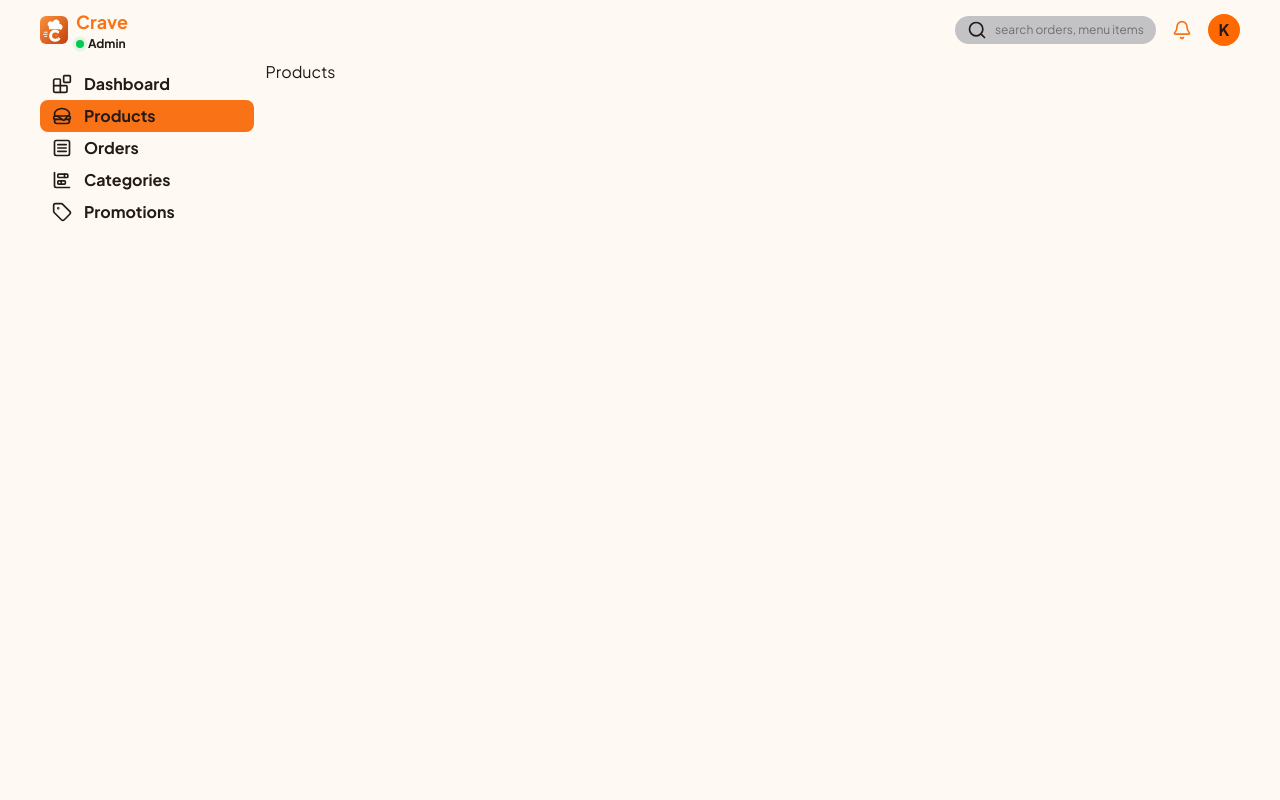
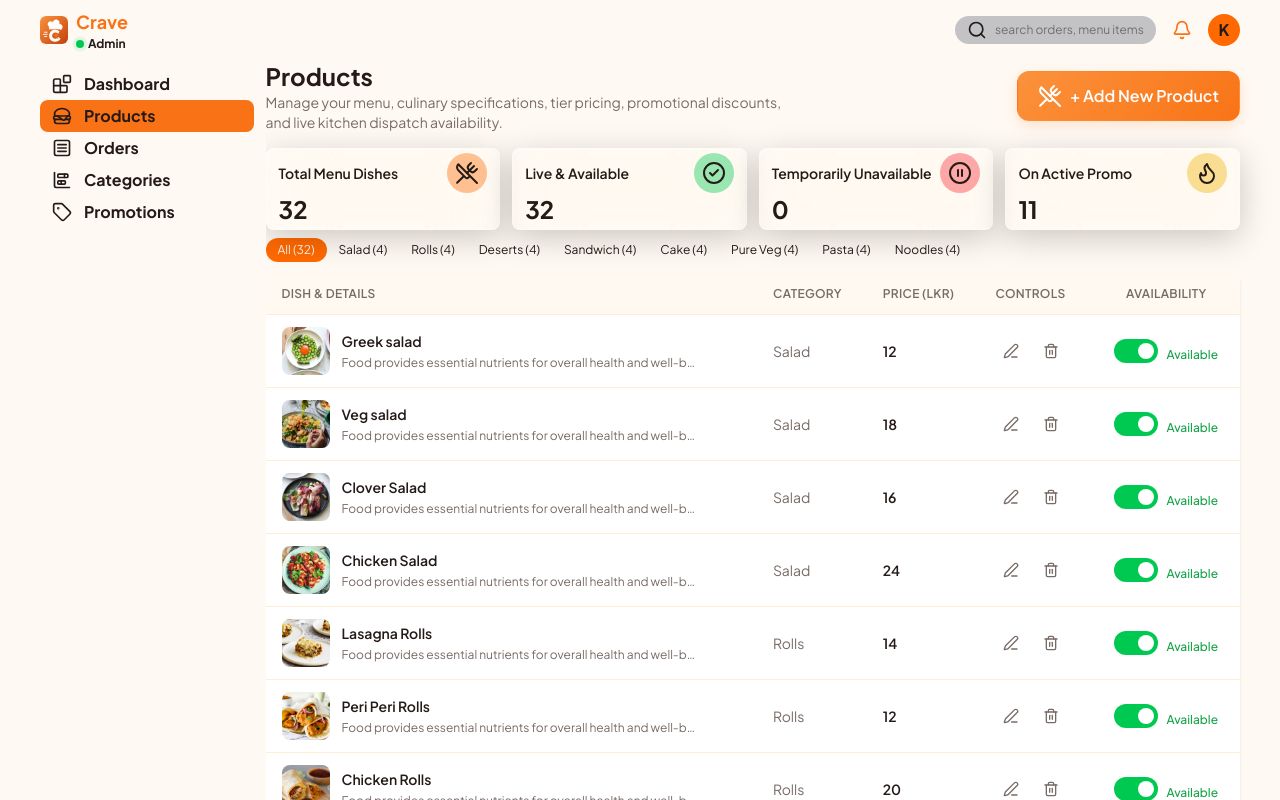
Before and after one commit to LakshanJayalath171/Crave--Food-delivery-app-front-end-, a React (Vite) app: page /admin/dashboard in a window 1280 px wide. Both pictures are taken after a click on the element "Products". Built offline with nearby package versions, Linux system fonts and the light colour scheme.

Commit message:
Created all UI in the product table and category filters

```diff
--- a/src/components/Products.tsx
+++ b/src/components/Products.tsx
@@ -1,8 +1,189 @@
-import React from 'react'
+import { useState } from "react"
+import { CircleCheck, CirclePause, Edit3, Flame, Trash2, UtensilsCrossed } from "lucide-react"
+import { food_list } from "../assets/frontend_assets/assets"
 
 const Products = () => {
+  const [dishes, setDishes] = useState(food_list)
+  const [availableDishIds, setAvailableDishIds] = useState(() => new Set(food_list.map((dish) => dish._id)))
+  const [selectedCategory, setSelectedCategory] = useState("All")
+
+  const categories = ["All", ...new Set(food_list.map((dish) => dish.category))]
+  const filteredDishes = selectedCategory === "All"
+    ? dishes
+    : dishes.filter((dish) => dish.category === selectedCategory)
+
+  const toggleAvailability = (dishId: string) => {
+    setAvailableDishIds((currentIds) => {
+      const nextIds = new Set(currentIds)
+      if (nextIds.has(dishId)) {
+        nextIds.delete(dishId)
+      } else {
+        nextIds.add(dishId)
+      }
+      return nextIds
+    })
+  }
+
+  const deleteDish = (dishId: string) => {
+    setDishes((currentDishes) => currentDishes.filter((dish) => dish._id !== dishId))
+    setAvailableDishIds((currentIds) => {
+      const nextIds = new Set(currentIds)
+      nextIds.delete(dishId)
+      return nextIds
+    })
+  }
+
   return (
-    <div>Products</div>
+    <div>
+      {/* heading */}
+      <div className="flex items-center justify-between">
+        <div>
+          <h1 className="text-2xl font-bold text-main">Products</h1>
+          <p className="text-sm text-secondary font-light">Manage your menu, culinary specifications, tier pricing, promotional discounts,<br/> and live kitchen dispatch availability.</p>
+        </div>
+
+        <div>
+          <button className="flex items-center justify-start btn-primary gap-2"><UtensilsCrossed/>+ Add New Product</button>
+        </div>
+      </div>
+
+      {/* cards */}
+
+      <div className="grid grid-cols-4 gap-3 mt-4">
+        {/* reusable card */}
+        <div className="apple rounded-lg px-3 py-1">
+          <div className="flex items-center justify-between">
+            <p className="text-sm text-main font-semibold">Total Menu Dishes</p>
+            <div className="bg-orange-500/40 rounded-full p-2">
+              <UtensilsCrossed className="text-main"/>
+            </div>
+          </div>
+          <div>
+            <h1 className="text-2xl font-bold">{dishes.length}</h1>
+          </div>
+        </div>
+
+        <div className="apple rounded-lg px-3 py-1">
+          <div className="flex items-center justify-between">
+            <p className="text-sm text-main font-semibold">Live & Available</p>
+            <div className="bg-green-500/40 rounded-full p-2">
+              <CircleCheck className="text-main"/>
+            </div>
+          </div>
+          <div>
+            <h1 className="text-2xl font-bold">{availableDishIds.size}</h1>
+          </div>
+        </div>
+
+        <div className="apple rounded-lg px-3 py-1">
+          <div className="flex items-center justify-between">
+            <p className="text-sm text-main font-semibold">Temporarily Unavailable</p>
+            <div className="bg-red-500/40 rounded-full p-2">
+              <CirclePause className="text-main"/>
+            </div>
+          </div>
+          <div>
+            <h1 className="text-2xl font-bold">{dishes.length - availableDishIds.size}</h1>
+          </div>
+        </div>
+
+        <div className="apple rounded-lg px-3 py-1">
+          <div className="flex items-center justify-between">
+            <p className="text-sm text-main font-semibold">On Active Promo</p>
+            <div className="bg-yellow-500/40 rounded-full p-2">
+              <Flame className="text-main"/>
+            </div>
+          </div>
+          <div>
+            <h1 className="text-2xl font-bold">11</h1>
+          </div>
+        </div>
+
+
+      </div>
+
+      {/* products section */}
+
+      <div className="mt-2">
+
+        {/* category filters */}
+        <div className="flex items-center justify-start">
+          {categories.map((category) => (
+            <button
+              key={category}
+              type="button"
+              onClick={() => setSelectedCategory(category)}
+              className={`flex items-center justify-center px-3 py-1 text-xs font-light rounded-full cursor-pointer ${selectedCategory === category ? "bg-orange-500 text-on-dark" : "text-main"}`}
+            >
+              {category} ({category === "All" ? dishes.length : dishes.filter((dish) => dish.category === category).length})
+            </button>
+          ))}
+        </div>
+
+        {/* table */}
+        <div className="mt-3 overflow-hidden rounded-lg bg-white shadow-sm">
+          <div className="overflow-x-auto">
+            <table className="w-full min-w-212.5 text-left text-sm">
+              <thead className="border-b border-orange-100 bg-orange-50/70 text-xs uppercase tracking-wide text-secondary">
+                <tr>
+                  <th className="px-4 py-3 font-semibold">Dish &amp; Details</th>
+                  <th className="px-4 py-3 font-semibold">Category</th>
+                  <th className="px-4 py-3 font-semibold">Price (LKR)</th>
+                  <th className="px-4 py-3 font-semibold">Controls</th>
+                  <th className="px-4 py-3 text-center font-semibold">Availability</th>
+                </tr>
+              </thead>
+              <tbody className="divide-y divide-orange-100">
+                {filteredDishes.map((dish) => {
+                  const isAvailable = availableDishIds.has(dish._id)
+
+                  return (
+                    <tr key={dish._id} className="transition-colors hover:bg-orange-50/40">
+                      <td className="px-4 py-3">
+                        <div className="flex min-w-70 items-center gap-3">
+                          <img src={dish.image} alt={dish.name} className="h-12 w-12 rounded-lg object-cover" />
+                          <div>
+                            <p className="font-semibold text-main">{dish.name.trim()}</p>
+                            <p className="mt-1 max-w-90 truncate text-xs text-secondary">{dish.description}</p>
+                          </div>
+                        </div>
+                      </td>
+                      <td className="px-4 py-3 text-secondary">{dish.category}</td>
+                      <td className="px-4 py-3 font-semibold text-main">{dish.price.toLocaleString("en-LK")}</td>
+                      <td className="px-4 py-3">
+                        <div className="flex items-center gap-2">
+                          <button type="button" aria-label={`Edit ${dish.name}`} title={`Edit ${dish.name}`} className="rounded-md p-2 text-secondary transition-colors hover:bg-orange-100 hover:text-orange-600">
+                            <Edit3 size={16} />
+                          </button>
+                          <button type="button" onClick={() => deleteDish(dish._id)} aria-label={`Delete ${dish.name}`} title={`Delete ${dish.name}`} className="rounded-md p-2 text-secondary transition-colors hover:bg-red-100 hover:text-red-600">
+                            <Trash2 size={16} />
+                          </button>
+                        </div>
+                      </td>
+                      <td className="px-4 py-3 text-center">
+                        <button
+                          type="button"
+                          role="switch"
+                          aria-checked={isAvailable}
+                          aria-label={`${isAvailable ? "Disable" : "Enable"} ${dish.name}`}
+                          onClick={() => toggleAvailability(dish._id)}
+                          className={`relative inline-flex h-6 w-11 items-center rounded-full transition-colors ${isAvailable ? "bg-green-500" : "bg-gray-300"}`}
+                        >
+                          <span className={`inline-block h-4 w-4 transform rounded-full bg-white transition-transform ${isAvailable ? "translate-x-6" : "translate-x-1"}`} />
+                        </button>
+                        <span className={`ml-2 text-xs font-medium ${isAvailable ? "text-success" : "text-muted"}`}>
+                          {isAvailable ? "Available" : "Unavailable"}
+                        </span>
+                      </td>
+                    </tr>
+                  )
+                })}
+              </tbody>
+            </table>
+          </div>
+        </div>
+      </div>
+    </div>
   )
 }
 
```
